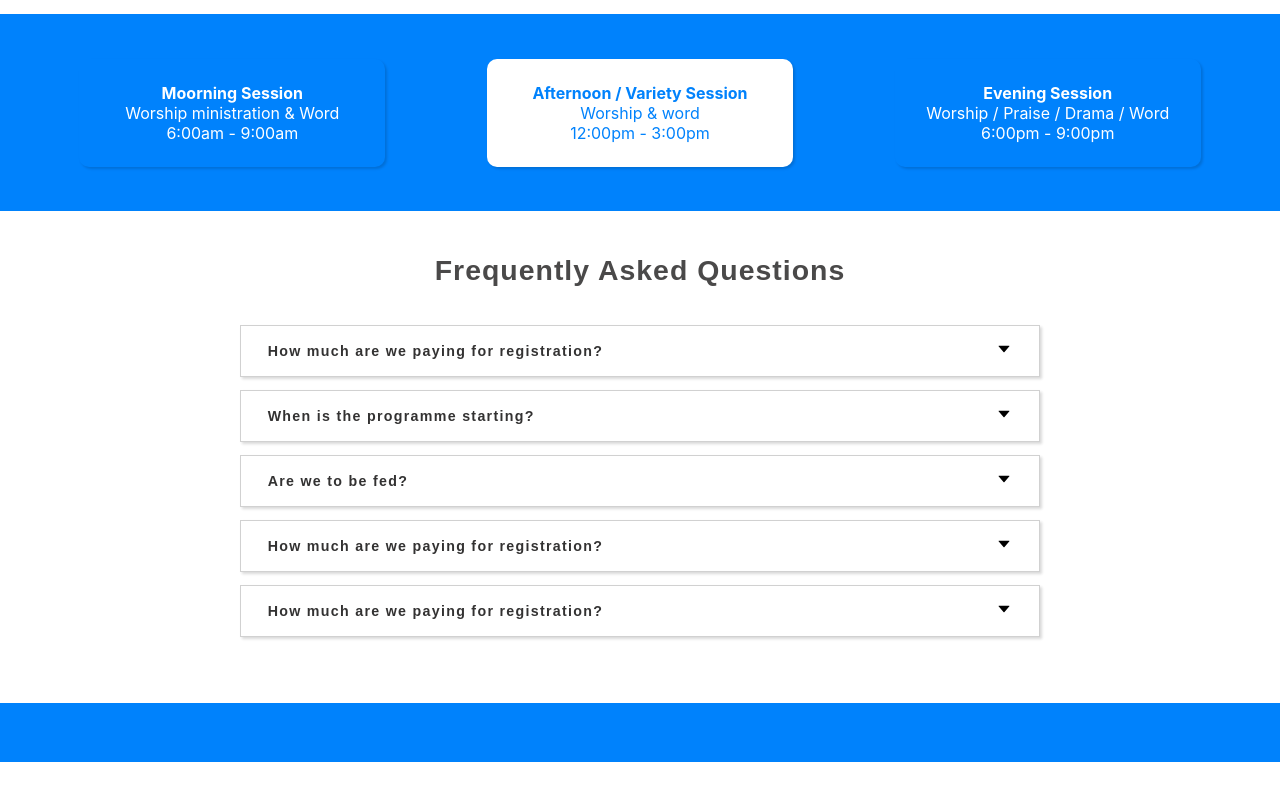
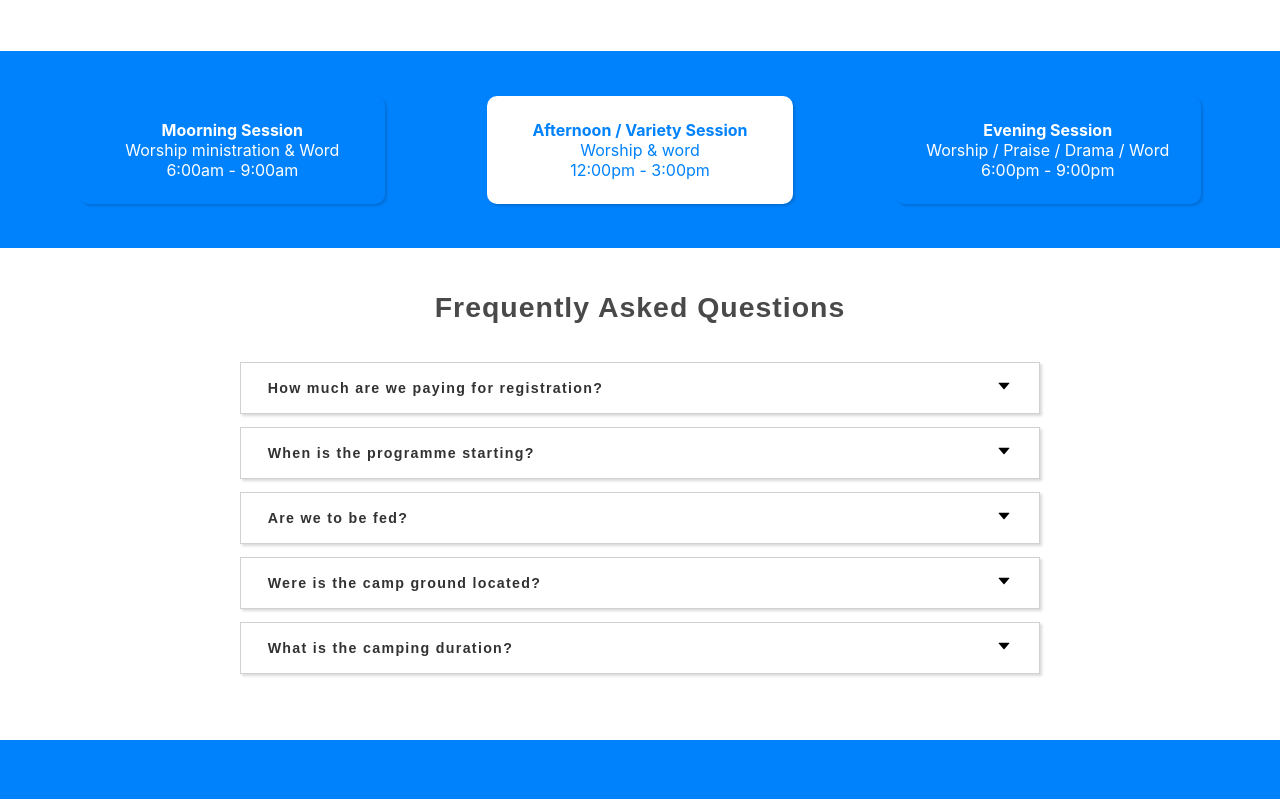
Before and after one commit to Ifenna-Pascal/Yems_Camp_Meeting-Design, a React (Create React App) app: page / in a window 1280 px wide. Shown: the part 1438-2237 px from the top of the page. Before the commit the page ends 2200 px from the top, so only its background shows below. Built offline with nearby package versions, Linux system fonts and the light colour scheme.

Commit message:
changed the flyer

```diff
--- a/src/Components/Nav/Nav.jsx
+++ b/src/Components/Nav/Nav.jsx
@@ -18,7 +18,7 @@ import { animateScroll } from 'react-scroll';
 function Nav({ open, toggle }) {
     const [scrollNav, setScrollNav] = useState(false);
     const changeNav = () => {
-        if (window.scrollY >= 40) {
+        if (window.scrollY >= 30) {
             setScrollNav(true);
         } else {
             setScrollNav(false);
--- a/src/SubPages/questions.js
+++ b/src/SubPages/questions.js
@@ -2,6 +2,10 @@ export const Questions = [
     { id: 1, question: 'How much are we paying for registration', answer: 'Registration fee is #1000' },
     { id: 2, question: 'When is the programme starting', answer: 'December 13th 2021' },
     { id: 3, question: 'Are we to be fed', answer: 'Yes your resgistration covers your feeding' },
-    { id: 4, question: 'How much are we paying for registration', answer: 'Registration fee is #1000' },
-    { id: 5, question: 'How much are we paying for registration', answer: 'Registration fee is #1000' },
+    {
+        id: 4,
+        question: 'Were is the camp ground located',
+        answer: '@Camp of Grace, opp Innoson Co. Ng. ltd by Enugu-Abakiliki Expressway, Emene Enugu',
+    },
+    { id: 5, question: 'What is the camping duration', answer: '5 days, 13th - 18th December ' },
 ];
```
Also changed, not shown: src/Components/Images/passion.jpg.
